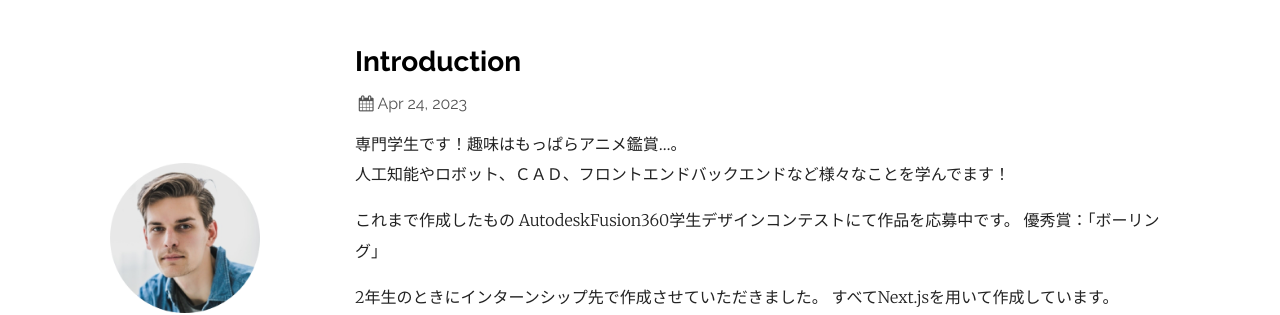
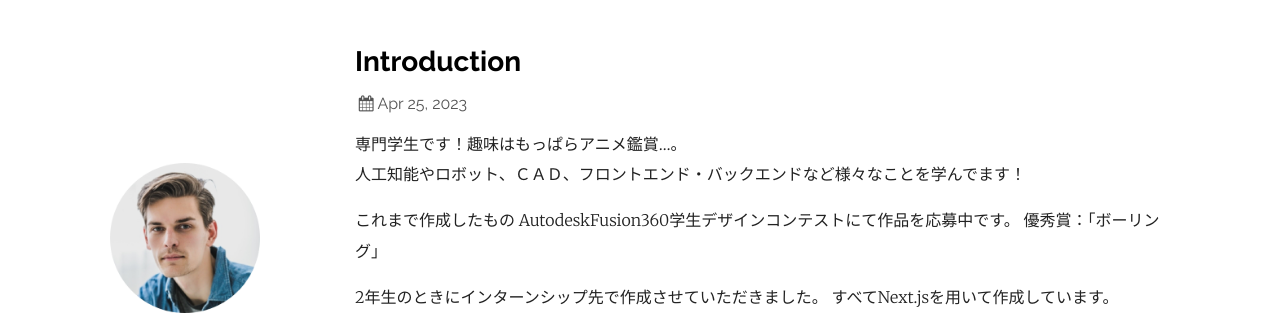
Before and after one commit to yuna1412/yuna1412.github.io, a Jekyll site: the page built from _posts/2023-04-24-introduction.markdown, in a window 1280 px wide. Shown: the top 315 px of the page. Built offline with Jekyll 4.4.1, drawn with Linux system fonts in a browser that asks for light colours.

Commit message:
時間帯編集

```diff
--- a/_posts/2023-04-24-introduction.markdown
+++ b/_posts/2023-04-24-introduction.markdown
@@ -1,11 +1,11 @@
 ---
 layout: post
 title:  Introduction
-date:   2023-04-24 10:00:00 +0900
+date:   2023-04-25 09:00:00 +0900
 categories:
 ---
 専門学生です！趣味はもっぱらアニメ鑑賞...。<br/>
-人工知能やロボット、ＣＡＤ、フロントエンドバックエンドなど様々なことを学んでます！
+人工知能やロボット、ＣＡＤ、フロントエンド・バックエンドなど様々なことを学んでます！
 
 これまで作成したもの
 AutodeskFusion360学生デザインコンテストにて作品を応募中です。
```
